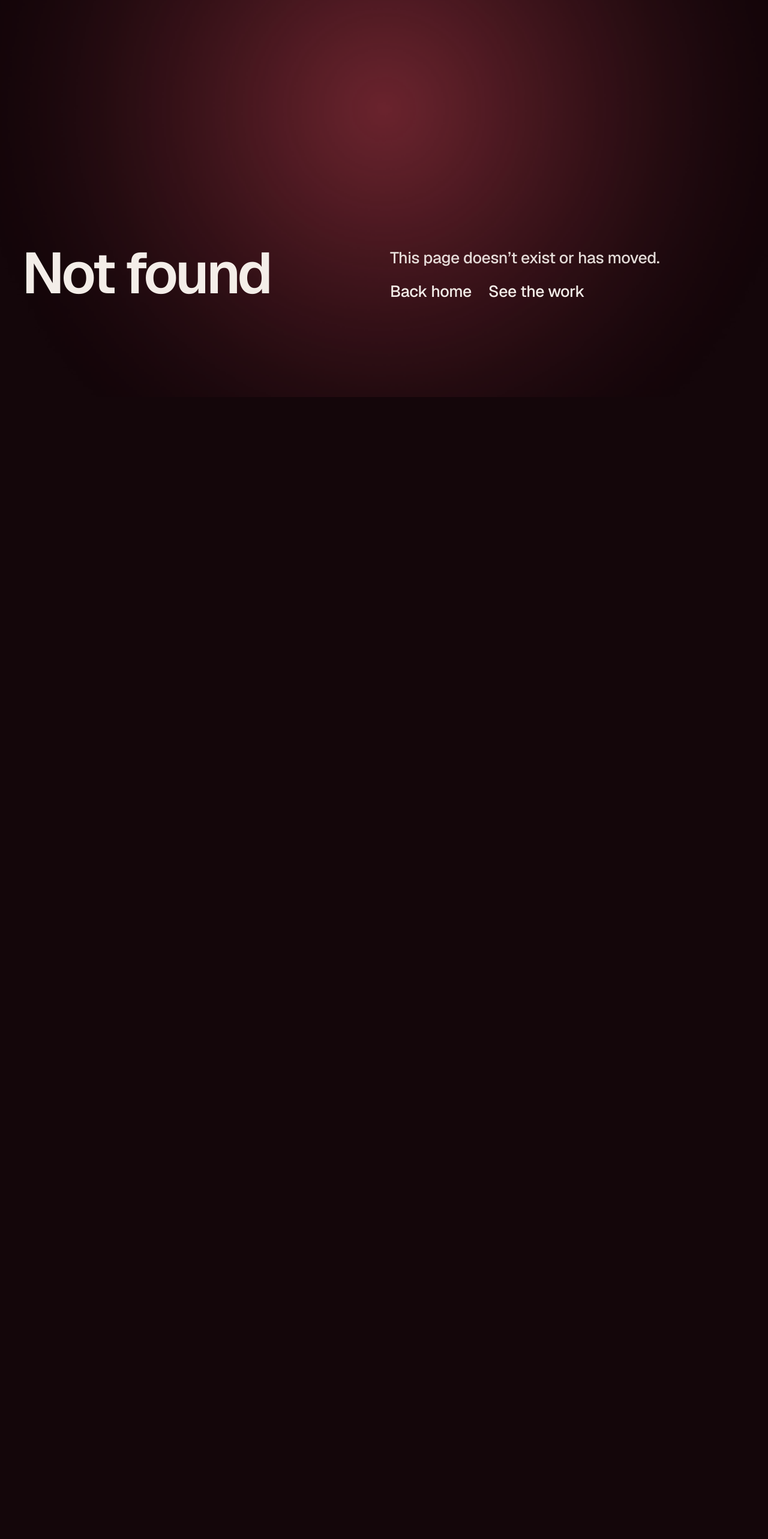
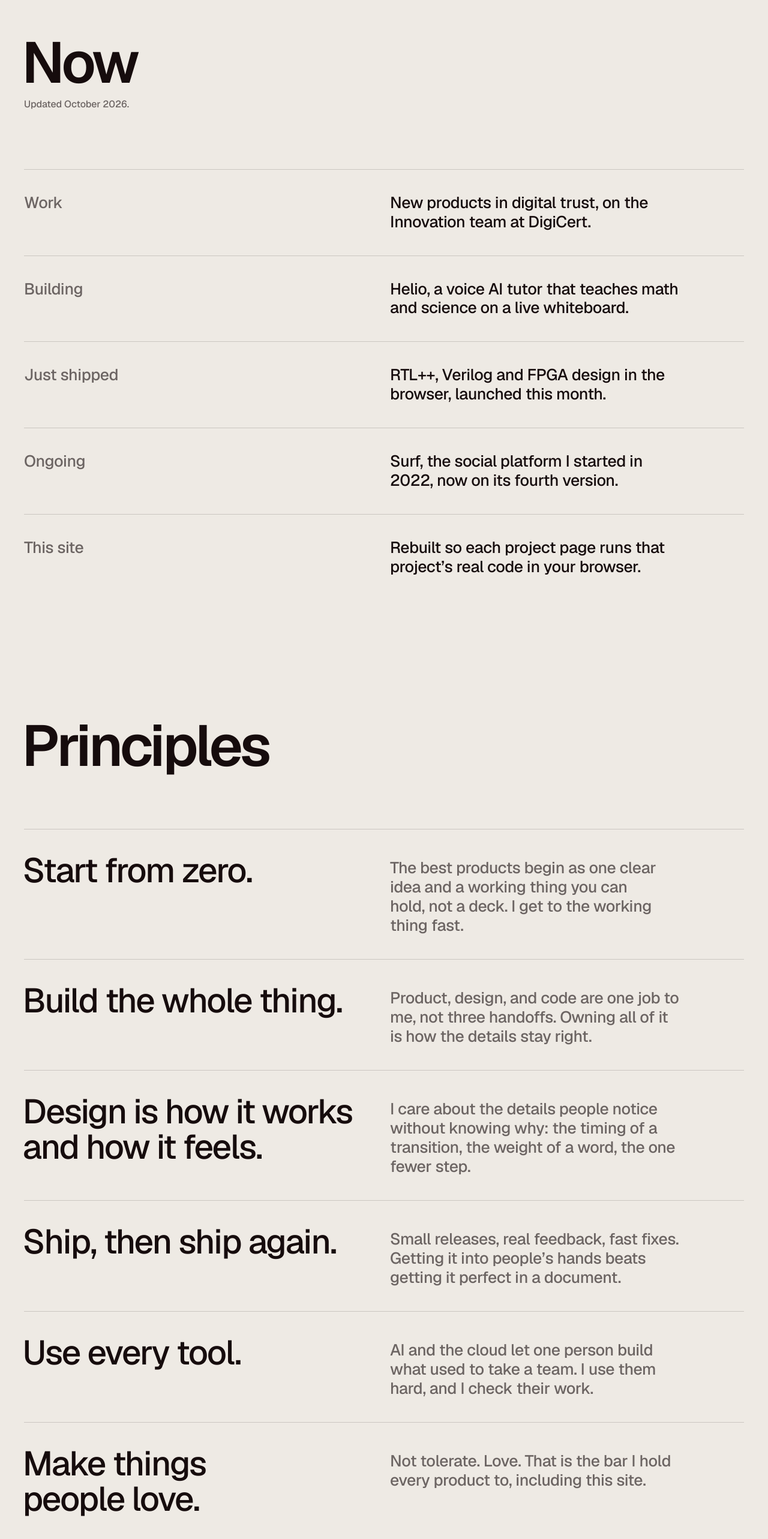
Before and after one commit to zkortam/zakariakortam, a Next.js app: page /now in a window 1280 px wide. Before the commit this address had no page. Shown: the part 138-2704 px from the top of the page at 60% size. Before the commit the page ends 800 px from the top, so only its background shows below. Built offline with nearby package versions, Linux system fonts and the light colour scheme.

Commit message:
Add Now page with Principles; Now in nav and sitemap
Co-Authored-By: Claude Opus 5.5 <noreply@anthropic.com>

```diff
--- /dev/null
+++ b/src/app/now/page.tsx
@@ -0,0 +1,65 @@
+import type { Metadata } from 'next'
+import { Footer } from '@/components/Footer'
+import { Principles } from '@/components/Principles'
+import { TLink } from '@/components/TLink'
+import { NOW, NOW_UPDATED } from '@/lib/voice'
+import { pageMeta } from '@/lib/seo'
+
+export const metadata: Metadata = pageMeta({
+  path: '/now',
+  title: 'Now',
+  ogTitle: 'What Zakaria Kortam is doing now',
+  description: 'What Zakaria Kortam is working on, building, and shipping right now, and the principles he builds by.',
+})
+
+export default function NowPage() {
+  return (
+    <>
+      <main id="main" tabIndex={-1}>
+        <section className="paper pt-page pb-sec" data-tone="light">
+          <div className="grid-main">
+            <h1 className="oc col-span-4 text-display md:col-span-12" data-rise="">
+              Now
+            </h1>
+            <p className="c3 col-span-4 mt-[16px] text-body md:col-span-6" data-reveal="">
+              Updated {NOW_UPDATED}.
+            </p>
+          </div>
+
+          <div className="grid-main mt-head">
+            <ul className="col-span-full grid grid-cols-subgrid">
+              {NOW.map((n) => (
+                <li key={n.label} className="relative col-span-full grid grid-cols-subgrid py-row">
+                  <span aria-hidden="true" className="rule absolute left-0 right-0 top-0" />
+                  <span className="c3 col-span-4 text-read md:col-span-6" data-reveal="">
+                    {n.label}
+                  </span>
+                  <span className="col-span-4 mt-[8px] text-read md:col-span-5 md:col-start-7 md:mt-0" data-reveal="">
+                    {n.href ? (
+                      <TLink href={n.href} className="u-group">
+                        <span className="u-box">
+                          {n.text}
+                          <span aria-hidden="true" className="u-line" />
+                        </span>
+                      </TLink>
+                    ) : (
+                      n.text
+                    )}
+                  </span>
+                </li>
+              ))}
+            </ul>
+          </div>
+
+          <div className="grid-main mt-big">
+            <h2 className="oc col-span-4 text-display md:col-span-12" data-rise="">
+              Principles
+            </h2>
+            <Principles />
+          </div>
+        </section>
+      </main>
+      <Footer />
+    </>
+  )
+}
--- a/src/app/sitemap.ts
+++ b/src/app/sitemap.ts
@@ -20,6 +20,7 @@ export default function sitemap(): MetadataRoute.Sitemap {
     { url: absUrl('/'), lastModified, changeFrequency: 'monthly', priority: 1 },
     { url: absUrl('/portfolio'), lastModified, changeFrequency: 'monthly', priority: 0.9 },
     { url: absUrl('/about'), lastModified, changeFrequency: 'monthly', priority: 0.8 },
+    { url: absUrl('/now'), lastModified, changeFrequency: 'monthly', priority: 0.7 },
     { url: absUrl('/contact'), lastModified, changeFrequency: 'yearly', priority: 0.6 },
   ]
   // Featured projects lead; roles and earlier projects follow.
--- /dev/null
+++ b/src/components/Principles.tsx
@@ -0,0 +1,22 @@
+import { PRINCIPLES } from '@/lib/voice'
+
+/** Six short beliefs, each a statement with one line of why, on the 12 column grid. */
+export function Principles() {
+  return (
+    <div className="mt-head col-span-full grid grid-cols-subgrid">
+      <ul className="col-span-full grid grid-cols-subgrid">
+        {PRINCIPLES.map((p) => (
+          <li key={p.head} className="principle relative col-span-full grid grid-cols-subgrid py-row">
+            <span aria-hidden="true" className="rule absolute left-0 right-0 top-0" />
+            <h3 className="oc col-span-4 text-statement md:col-span-6" data-rise="">
+              {p.head}
+            </h3>
+            <p className="c3 col-span-4 mt-[16px] text-read md:col-span-5 md:col-start-7 md:mt-[0.35em]" data-reveal="">
+              {p.body}
+            </p>
+          </li>
+        ))}
+      </ul>
+    </div>
+  )
+}
--- a/src/lib/site.ts
+++ b/src/lib/site.ts
@@ -3,6 +3,7 @@ export const EMAIL = 'zakaria@zakariakortam.com'
 export const NAV = [
   { href: '/portfolio', label: 'Work' },
   { href: '/about', label: 'About' },
+  { href: '/now', label: 'Now' },
   { href: '/contact', label: 'Contact' },
 ] as const
 
--- /dev/null
+++ b/src/lib/voice.ts
@@ -0,0 +1,38 @@
+/** Copy written in Zakaria's voice for the Principles and Now pages. */
+
+export const PRINCIPLES: { head: string; body: string }[] = [
+  {
+    head: 'Start from zero.',
+    body: 'The best products begin as one clear idea and a working thing you can hold, not a deck. I get to the working thing fast.',
+  },
+  {
+    head: 'Build the whole thing.',
+    body: 'Product, design, and code are one job to me, not three handoffs. Owning all of it is how the details stay right.',
+  },
+  {
+    head: 'Design is how it works and how it feels.',
+    body: 'I care about the details people notice without knowing why: the timing of a transition, the weight of a word, the one fewer step.',
+  },
+  {
+    head: 'Ship, then ship again.',
+    body: 'Small releases, real feedback, fast fixes. Getting it into people’s hands beats getting it perfect in a document.',
+  },
+  {
+    head: 'Use every tool.',
+    body: 'AI and the cloud let one person build what used to take a team. I use them hard, and I check their work.',
+  },
+  {
+    head: 'Make things people love.',
+    body: 'Not tolerate. Love. That is the bar I hold every product to, including this site.',
+  },
+]
+
+export const NOW_UPDATED = 'October 2026'
+
+export const NOW: { label: string; text: string; href?: string }[] = [
+  { label: 'Work', text: 'New products in digital trust, on the Innovation team at DigiCert.', href: '/portfolio/digicert' },
+  { label: 'Building', text: 'Helio, a voice AI tutor that teaches math and science on a live whiteboard.', href: '/portfolio/helio' },
+  { label: 'Just shipped', text: 'RTL++, Verilog and FPGA design in the browser, launched this month.', href: '/portfolio/rtl-plus-plus' },
+  { label: 'Ongoing', text: 'Surf, the social platform I started in 2022, now on its fourth version.', href: '/portfolio/surf' },
+  { label: 'This site', text: 'Rebuilt so each project page runs that project’s real code in your browser.' },
+]
```
